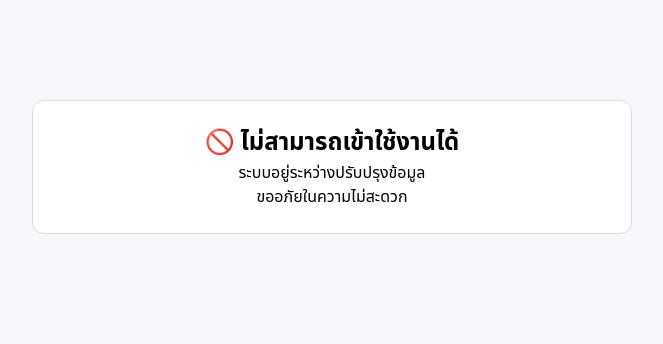
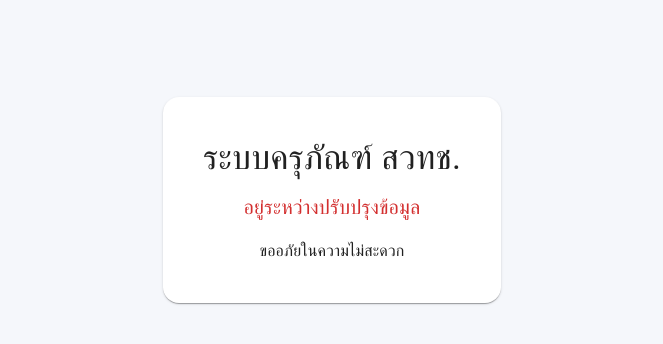
Before and after one commit to gitpudson/nstda-asset-dashboard, a React (Vite) app: page / in a window 1280 px wide. Shown: the top 344 px of the page, without its empty margins (308-971 px from the left). Built offline with nearby package versions, Linux system fonts and the light colour scheme; no server answers.

Commit message:
Update Maintenance

```diff
--- a/src/App.jsx
+++ b/src/App.jsx
@@ -1,7 +1,16 @@
 import AppRoutes from "./routes/AppRoutes";
 import NetworkGuard from "./components/cards/NetworkGuard";
+import Maintenance from "./pages/Maintenance/Maintenance";
 
 function App() {
+  const MAINTENANCE_MODE = true; // Set to true to enable maintenance mode
+
+  if (MAINTENANCE_MODE) {
+    return (
+      <Maintenance />
+    );
+  }
+
   return (
     <NetworkGuard>
       <AppRoutes />
--- a/src/components/cards/NetworkGuard.jsx
+++ b/src/components/cards/NetworkGuard.jsx
@@ -18,7 +18,7 @@
         console.error("Network verification failed:", error);
         setAllowed(false);
       } finally {
-        // setLoading(false);
+        setLoading(false);
       }
     };
 
@@ -26,46 +26,18 @@
   }, []);
 
   // ระหว่างตรวจสอบ IP
-  // if (loading) {
-  //   return (
-  //     <div
-  //       style={{
-  //         height: "100vh",
-  //         display: "flex",
-  //         justifyContent: "center",
-  //         alignItems: "center",
-  //         fontSize: "18px",
-  //       }}
-  //     >
-  //       กำลังตรวจสอบเครือข่าย...
-
-  //     </div>
-  //   );
-  // }
-
-  //Maintainance mode
   if (loading) {
     return (
       <div
         style={{
-          maxWidth: "600px",
-          margin: "100px auto",
-          textAlign: "center",
-          padding: "24px",
-          border: "1px solid #ddd",
-          borderRadius: "12px",
-          backgroundColor: "#fff",
+          height: "100vh",
+          display: "flex",
+          justifyContent: "center",
+          alignItems: "center",
+          fontSize: "18px",
         }}
       >
-        <h2>🚫 ไม่สามารถเข้าใช้งานได้</h2>
-
-        <p>
-          ระบบอยู่ระหว่างปรับปรุงข้อมูล
-        </p>
-
-        <p>
-          ขออภัยในความไม่สะดวก
-        </p>
+        กำลังตรวจสอบเครือข่าย...
 
       </div>
     );
--- a/src/pages/Dashboard/Home.jsx
+++ b/src/pages/Dashboard/Home.jsx
@@ -658,7 +658,7 @@
       </Box>
 
       {/* Organization Dashboard */}
-      <OrganizationDashboard />
+      {/* <OrganizationDashboard /> */}
 
     </Box>
   );
--- a/src/pages/Maintenance/Maintenance.jsx
+++ b/src/pages/Maintenance/Maintenance.jsx
@@ -1,24 +1,64 @@
 import React from 'react'
-import { Box } from "@mui/material";
+import {
+    Box,
+    Paper,
+    Typography
+} from "@mui/material";
 
 const Maintenance = () => {
     return (
 
-
         <Box
             sx={{
+                minHeight: "100vh",
                 display: "flex",
-            minHeight: "100vh",
-            width: "100%",
+                justifyContent: "center",
+                alignItems: "center",
                 bgcolor: "#F5F7FB",
+                marginTop: "-200px",
             }}
         >
-        <div>
-      ระบบอยู่ระหว่างปรับปรุงข้อมูล
+
+            <Paper
+                sx={{
+                    p: 5,
+                    borderRadius: 4,
+                    textAlign: "center"
+                }}
+            >
+
+                <Typography
+                    variant="h4"
+                    fontWeight={700}
+                    gutterBottom
+                >
+
+                    ระบบครุภัณฑ์ สวทช.
+
+                </Typography>
+
+                <Typography
+                    variant="h6"
+                    color="error"
+                >
+
+                    อยู่ระหว่างปรับปรุงข้อมูล
+
+                </Typography>
+
+                <Typography
+                    sx={{ mt: 2 }}
+                >
+
                     ขออภัยในความไม่สะดวก
-    </div>
+
+                </Typography>
+
+            </Paper>
+
         </Box>
-  )
+
+    );
 }
 
 export default Maintenance
--- a/src/routes/AppRoutes.jsx
+++ b/src/routes/AppRoutes.jsx
@@ -9,7 +9,6 @@
     <BrowserRouter>
       <Routes>
         <Route element={<MainLayout />}>
-        {/* <Route element={<Maintenance />}> */}
           <Route path="/nstda-asset-dashboard" element={<Home />} />
           <Route path="/nstda-asset-dashboard/org/:org" element={<OrgDashboard />} />
         </Route>
--- a/src/services/dashboardService.js
+++ b/src/services/dashboardService.js
@@ -73,6 +73,6 @@
         );
 
     // return response.data.data;
-    console.log("refreshDashboardSummary",response.data.data);
+    // console.log("refreshDashboardSummary",response.data.data);
 
 };
```
Lines whose indentation alone changed are shown as unchanged.
